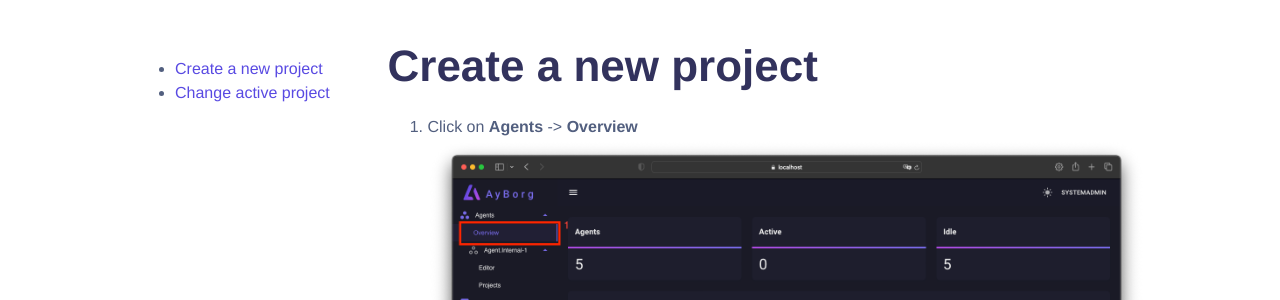
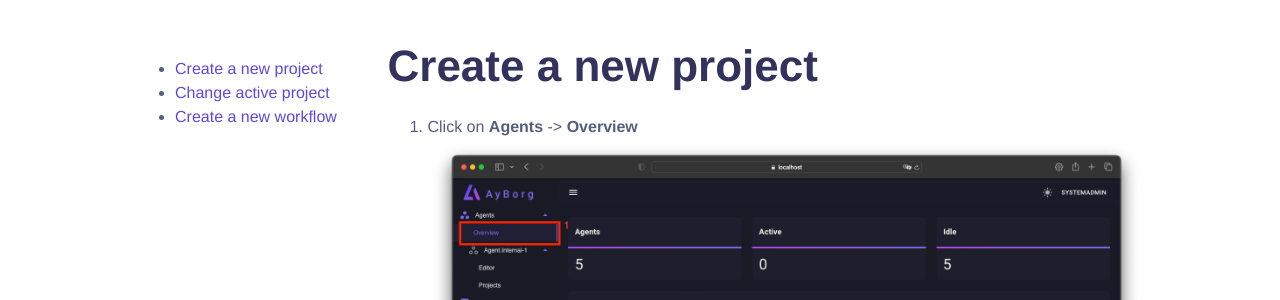
Before and after one commit to Source-Alchemists/AyBorg, a Jekyll site: the page built from _pages/docs/user-guide/agent-create-project.md, in a window 1280 px wide and 900 px high. Shown: the part 122-422 px from the top of the window. Built offline with Jekyll 4.4.1, drawn with Linux system fonts in a browser that asks for light colours; nearby versions of some CDN libraries; some of the changed text lies outside the part shown.

```diff
--- a/_data/sidebars/docs/user_guide.yml
+++ b/_data/sidebars/docs/user_guide.yml
@@ -4,3 +4,6 @@
 
 - title: Change active project
   url: /docs/user-guide/agent-activate-project
+
+- title: Create a new workflow
+  url: /docs/user-guide/agent-create-workflow
--- a/_pages/docs/user-guide/agent-create-project.md
+++ b/_pages/docs/user-guide/agent-create-project.md
@@ -17,3 +17,4 @@
 ## Next steps
 
 - [Change active project]({{site.baseurl}}/docs/user-guide/agent-activate-project)
+- [Create a new workflow]({{site.baseurl}}/docs/user-guide/agent-create-workflow)
```
Also changed, not shown: assets/img/docs/agent-editor-overview.png (added), assets/img/docs/analytics1.png (added), assets/img/docs/analytics2.png (added).
